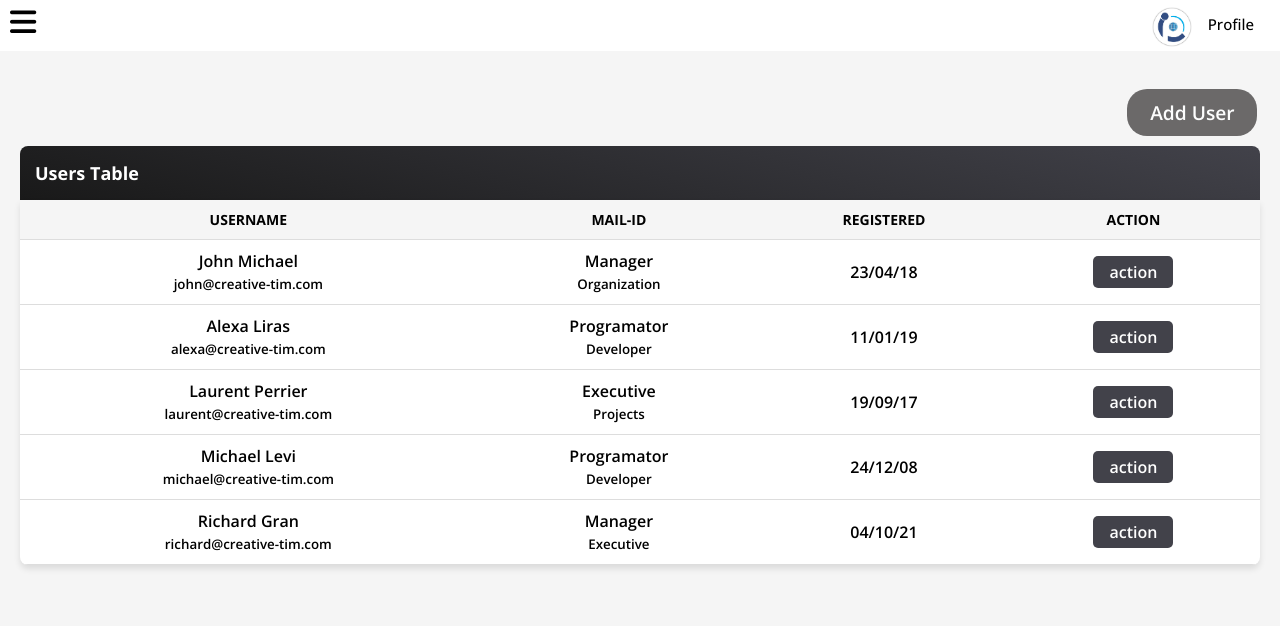
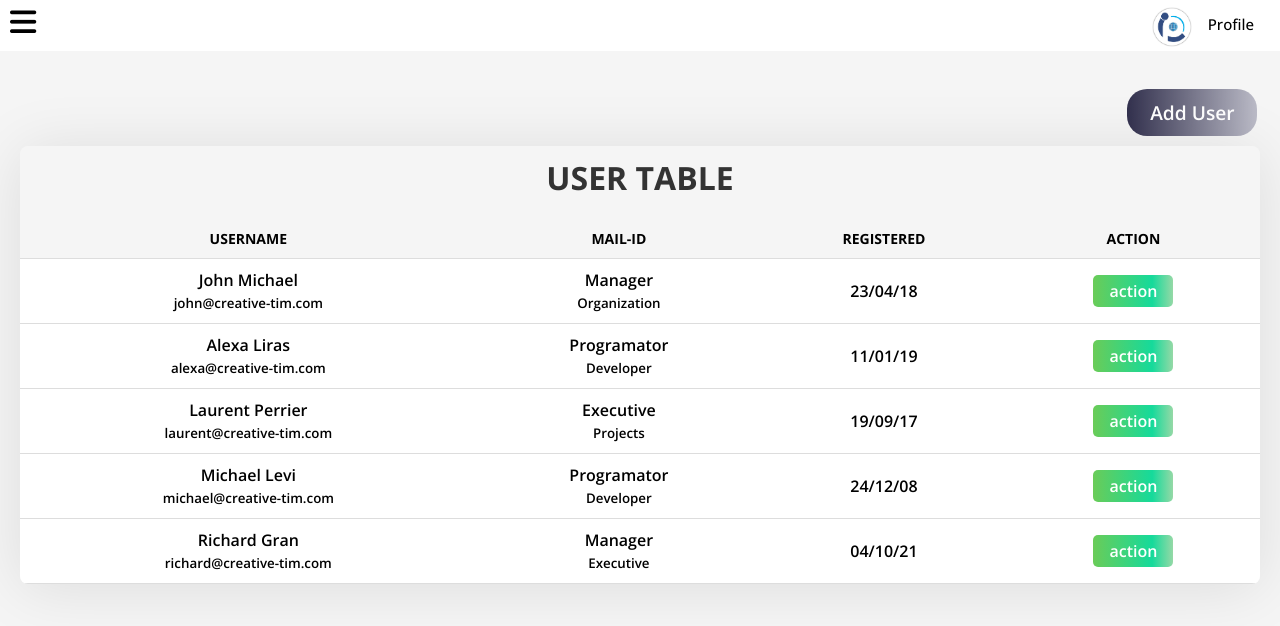
Before and after one commit to ShashikantShirsath/Pickup-and-Pay-Parcel-Admin-Panel, a React (Create React App) app: page /user in a window 1280 px wide. Shown: the top 626 px of the page. Built offline with nearby package versions, Linux system fonts and the light colour scheme.

Commit message:
commited changes

```diff
--- a/src/App.css
+++ b/src/App.css
@@ -12,18 +12,12 @@ body {
   background-color: #f5f5f5;
 }
 
-/* .main_box {
-  height: 100vh;
-  background-size: cover;
-} */
-
 .header ul {
   list-style-type: none;
   margin: 0;
   padding: 0;
   background-color: #ffffff !important;
   overflow: hidden;
-  /* background-color: #ffffff; */
 }
 
 .header ul li {
@@ -74,7 +68,7 @@ body {
 .sidebar_menu .logo a {
   position: absolute;
   left: 27px;
-  /* color: black; */
+  color: black;
   text-decoration: none;
   font-size: 20px;
   font-weight: 500;
@@ -107,7 +101,6 @@ body {
 }
 
 .sidebar_menu .menu li i,a {
-  color: black;
   text-decoration: none;
   font-size: 15px;
 }
@@ -132,14 +125,8 @@ body {
   display: none;
 }
 
-/* .sidebar_menu .menu li:hover {
-  background-color:#f5f5f5;
-  cursor: pointer;
-  border-radius: #f5f5f5;
-} */
-
 .menu .active, .MyDiv .side-btn a li:hover {
-  background-color: #666;
+  background: linear-gradient(90deg, rgba(2,0,36,1) 0%, rgba(172,172,187,1) 100%, rgba(0,212,255,1) 100%);
   color: white;
 }
 
@@ -160,10 +147,6 @@ body {
 }
 
 
-/* #check:checked ~ .btn_one i {
-  opacity: 0;
-} */
-
 #check:checked _ .sidebar_menu .btn_two i {
   opacity: 1;
 }
@@ -173,21 +156,18 @@ body {
 
 .table-container {
   max-width: 100%;
-  margin: 0 10px;
   background: #fff;
   border-radius: 0 0 8px 8px;
-  box-shadow: 0 4px 6px rgba(0, 0, 0, 0.1);
   overflow: auto;
 }
 
-.table-header {
-  background-image: linear-gradient(195deg, #42424a, #191919);
-  color: #fff;
-  padding: 15px;
-  font-size: 18px;
-  font-weight: bold;
-  margin: 0 10px;
-  border-radius: .5rem .5rem 0 0;
+.tables-manage {
+  box-shadow: 0 4px 6px rgba(0, 0, 0, 0.1);
+  border-radius: 8px !important;
+  margin-left: 10px;
+  margin-right: 10px;
+  padding-top: 10px;
+  box-shadow: 0px 4px 62px rgba(0, 0, 0, 0.1) !important;
 }
 
 table {
@@ -259,7 +239,7 @@ tr:hover {
 
 .add-btn {
   color: #fff;
-  background-color: #494747;
+  background: linear-gradient(90deg, rgba(2,0,36,1) 0%, rgba(172,172,187,1) 100%, rgba(0,212,255,1) 100%);
   padding: 10px 10px;
   border-radius: 20px;
   font-size: 1.2rem;
@@ -313,8 +293,7 @@ hr {
 
 /* dropdown */
 .dropbtn {
-  background-color: #42424a;
-  color: white;
+  background: linear-gradient(90deg, rgba(2,0,20,0.4221455718037749) 0%, rgba(68,191,45,0.7953649450231481) 0%, rgba(21,218,155,1) 74%, rgba(98,198,123,0.6728578225160257) 100%);  color: white;
   padding: 5px;
   width: 5rem;
   font-size: 16px;
@@ -353,7 +332,3 @@ hr {
 .dropdown:hover .dropdown-content {
   display: block;
 }
-
-/* .dropdown:hover .dropbtn {
-  background-color: #3e8e41;
-} */
--- a/src/App.jsx
+++ b/src/App.jsx
@@ -22,7 +22,6 @@ function App() {
             <Route path='/user/addUser' element={<AddUser/>}></Route>
             <Route path='/user/editUser' element={<EditUser/>}></Route>
             <Route path='/payment' element={<RefundDashboard/>}></Route>
-            <Route path='/payment/refund/' element={<PickupParcelRefundForm/>}></Route>
           </Routes>
         </div>
     </Router>
--- a/src/MyComponents/Partner/Partner.jsx
+++ b/src/MyComponents/Partner/Partner.jsx
@@ -3,7 +3,9 @@ import React from "react";
 
 function PartnerTable() {
     return (
-        <>  <div class="table-header">Partners Table</div>
+        <>
+        <div className="tables-manage">
+        <h1 class="table-header">PARTNER TABLE</h1>
             <div class="table-container">
                 <table>
                     <thead>
@@ -124,6 +126,7 @@ function PartnerTable() {
                     </tbody>
                 </table>
             </div>
+            </div>
         </>
     )
 };
--- a/src/MyComponents/Payment/RefundMgmt.css
+++ b/src/MyComponents/Payment/RefundMgmt.css
@@ -1,8 +1,8 @@
 /* Dashboard Container */
 .dashboard-container {
-    background: #f9f9f9;
+    /* background: #f9f9f9; */
     border-radius: .5rem;
-    box-shadow: 0 4px 8px rgba(0, 0, 0, 0.1);
+    box-shadow: 0px 4px 62px rgba(0, 0, 0, 0.1);
     font-family: Arial, sans-serif;
     margin-left: 10px;
     margin-right: 10px;
@@ -52,6 +52,7 @@
     width: 100%;
     border-collapse: collapse;
     background: white;
+    border-radius: 8px;
     margin: auto;
   }
 
--- a/src/MyComponents/Payment/RefundMgmt.jsx
+++ b/src/MyComponents/Payment/RefundMgmt.jsx
@@ -43,7 +43,7 @@ const RefundDashboard = () => {
 
   return (
     <div className="dashboard-container">
-      <h1>Refund Management</h1>
+      <h1>REFUND MANAGEMENT</h1>
       <div className="filter-container">
         <label htmlFor="paymentFilter">Filter by Payment Method:</label>
         <select
--- a/src/MyComponents/User-Table/User.jsx
+++ b/src/MyComponents/User-Table/User.jsx
@@ -10,7 +10,8 @@ function UserTable() {
                     <button class="add-btn" style={{ width: "130px" }}>Add User</button>
                 </Link>
             </div>
-            <div class="table-header">Users Table</div>
+            <div className="tables-manage">
+            <h1 class="table-header">USER TABLE</h1>
             <div class="table-container">
                 <table>
                     <thead>
@@ -161,6 +162,7 @@ function UserTable() {
                     </tbody>
                 </table>
             </div>
+            </div>
         </>
     )
 };
--- a/src/MyComponents/Vehicle/Vehicle.jsx
+++ b/src/MyComponents/Vehicle/Vehicle.jsx
@@ -3,7 +3,9 @@ import React from "react";
 
 function VehicleTable() {
     return (
-        <>  <div class="table-header">Vehicles Table</div>
+        <>
+        <div className="tables-manage">
+        <h1 class="table-header">VEHICLE TABLE</h1>
             <div class="table-container">
                 <table>
                     <thead>
@@ -124,6 +126,7 @@ function VehicleTable() {
                     </tbody>
                 </table>
             </div>
+            </div>
         </>
     )
 };
```
